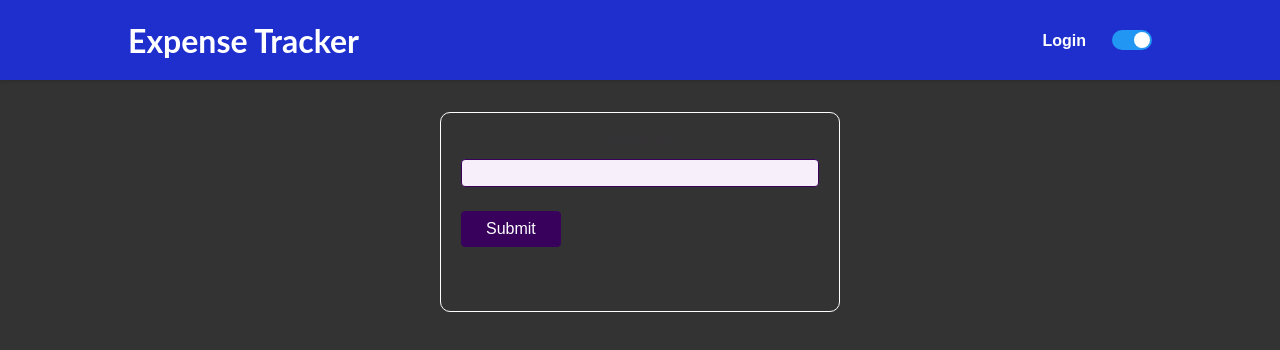
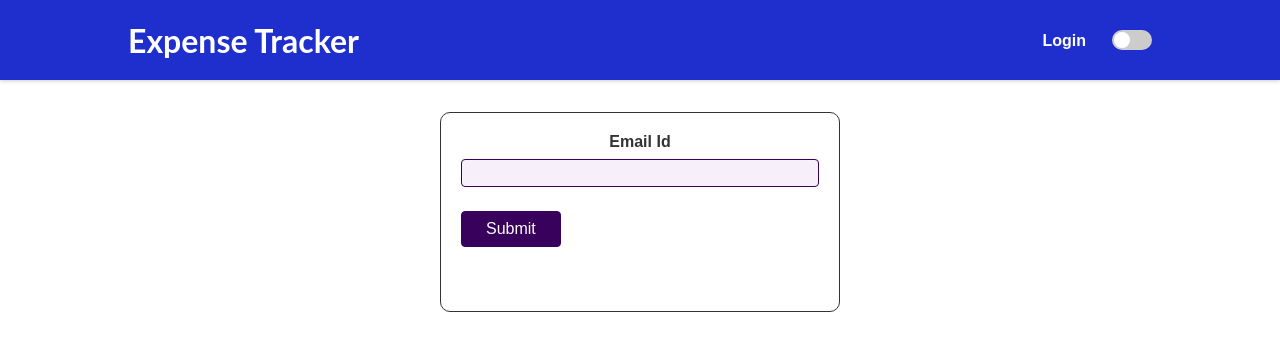
Before and after one commit to mlohithraj/ExpenseTracker, a React (Create React App) app: page /forgotPassword in a window 1280 px wide. Shown: the top 350 px of the page. Built offline with nearby package versions, Linux system fonts and the light colour scheme.

Commit message:
Doing test cases

```diff
--- a/src/components/Profile/ForgotPasswordForm.module.css
+++ b/src/components/Profile/ForgotPasswordForm.module.css
@@ -11,7 +11,6 @@
 .control label {
   font-weight: bold;
   margin-bottom: 0.5rem;
-  color: #353336;
   display: flex;
   justify-content: center;
 }
--- a/src/components/Profile/ProfileForm.module.css
+++ b/src/components/Profile/ProfileForm.module.css
@@ -10,7 +10,6 @@
 .control label {
   font-weight: bold;
   margin-bottom: 0.5rem;
-  color: #353336;
   display: block;
 }
 
--- a/src/components/Profile/VerifyEmail.module.css
+++ b/src/components/Profile/VerifyEmail.module.css
@@ -10,7 +10,6 @@
 .control label {
   font-weight: bold;
   margin-bottom: 0.5rem;
-  color: #353336;
   display: block;
 }
 
--- a/src/components/redux-store/store.js
+++ b/src/components/redux-store/store.js
@@ -1,7 +1,6 @@
 import { configureStore } from '@reduxjs/toolkit';
 import expenseReducer from './expenseSlice';
 import themeReducer from './ThemeReducer';
-
 
 const store = configureStore({
   reducer: {
--- a/src/components/store/theme-context.js
+++ b/src/components/store/theme-context.js
@@ -7,7 +7,7 @@ export const useTheme = () => {
 };
 
 export const ThemeProvider = ({ children }) => {
-  const [isDarkMode, setIsDarkMode] = useState(true);
+  const [isDarkMode, setIsDarkMode] = useState(false);
 
   const toggleTheme = () => {
     setIsDarkMode((prevMode) => !prevMode);
```
Also changed, not shown: src/components/redux-store/utils.js (deleted, +0 -14 lines), src/setupTests.js (added, +6 -0 lines), src/components/redux-store/ThemeReducer.js (line endings or trailing spaces), 2 other files (tests, documents, lock files or other folders).
